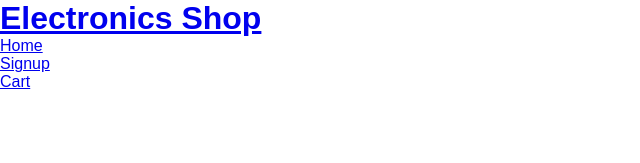
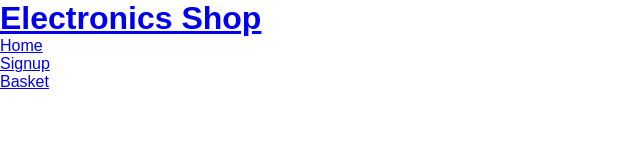
Before and after one commit to Jane-Wandia/Electronic-Shop, a React (Create React App) app: page / in a window 1280 px wide. Shown: the top 163 px of the page, without its empty margins (0-640 px from the left). Built offline with nearby package versions, Linux system fonts and the light colour scheme.

Commit message:
added links

```diff
--- a/public/index.html
+++ b/public/index.html
@@ -15,12 +15,7 @@
       user's mobile device or desktop. See https://developers.google.com/web/fundamentals/web-app-manifest/
     -->
     <link rel="manifest" href="%PUBLIC_URL%/manifest.json" />
-    <link
-      rel="stylesheet"
-      href="https://pro.fontawesome.com/releases/v5.10.0/css/all.css"
-      integrity="sha384-AYmEC3Yw5cVb3ZcuHtOA93w35dYTsvhLPVnYs9eStHfGJvOvKxVfELGrGkvsg+p"
-      crossorigin="anonymous"
-    />
+
     <!--
       Notice the use of %PUBLIC_URL% in the tags above.
       It will be replaced with the URL of the `public` folder during the build.
--- a/src/components/front/Header/Header.js
+++ b/src/components/front/Header/Header.js
@@ -25,9 +25,9 @@ const Header = () => {
             </ul>
             <ul>
                 <li>
-                  <Link to="/cart">Cart</Link>
-                </li>
-            </ul>
+                  <Link to="/basket">Basket</Link>
+                  </li>
+                  </ul>
         </div>
     </header>
   );
```
